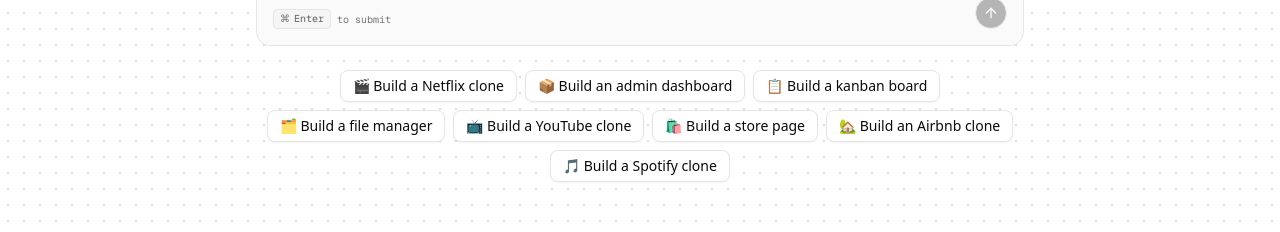
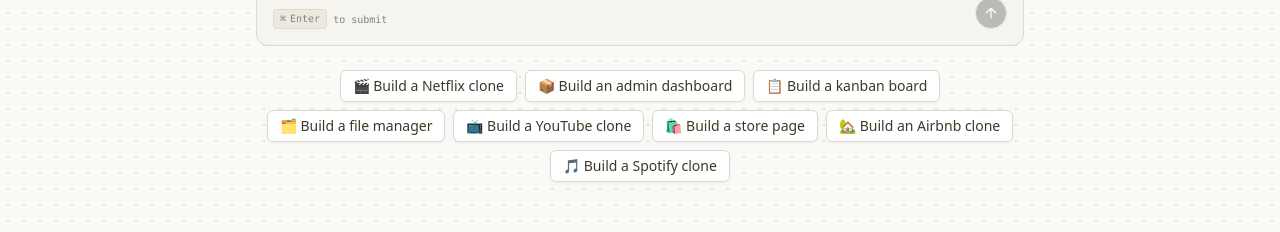
Before and after one commit to Hamza-69/vibe, a Next.js app: page / in a window 1280 px wide. Shown: the part 411-643 px from the top of the page. Built offline with nearby package versions, Linux system fonts and the light colour scheme; no server answers.

Commit message:
Enhance global styles by adding new CSS variables for theming and dark mode support. Implement animations for buttons and define keyframes for various movement effects. Refactor existing styles for improved organization and clarity.

```diff
--- a/src/app/globals.css
+++ b/src/app/globals.css
@@ -3,113 +3,151 @@
 
 @custom-variant dark (&:is(.dark *));
 
+:root {
+  --background: oklch(0.9818 0.0054 95.0986);
+  --foreground: oklch(0.3438 0.0269 95.7226);
+  --card: oklch(0.9818 0.0054 95.0986);
+  --card-foreground: oklch(0.1908 0.0020 106.5859);
+  --popover: oklch(1.0000 0 0);
+  --popover-foreground: oklch(0.2671 0.0196 98.9390);
+  --primary: oklch(0.6171 0.1375 39.0427);
+  --primary-foreground: oklch(1.0000 0 0);
+  --secondary: oklch(0.9245 0.0138 92.9892);
+  --secondary-foreground: oklch(0.4334 0.0177 98.6048);
+  --muted: oklch(0.9341 0.0153 90.2390);
+  --muted-foreground: oklch(0.6059 0.0075 97.4233);
+  --accent: oklch(0.9245 0.0138 92.9892);
+  --accent-foreground: oklch(0.2671 0.0196 98.9390);
+  --destructive: oklch(0.1908 0.0020 106.5859);
+  --destructive-foreground: oklch(1.0000 0 0);
+  --border: oklch(0.8847 0.0069 97.3627);
+  --input: oklch(0.7621 0.0156 98.3528);
+  --ring: oklch(0.5937 0.1673 253.0630);
+  --chart-1: oklch(0.5583 0.1276 42.9956);
+  --chart-2: oklch(0.6898 0.1581 290.4107);
+  --chart-3: oklch(0.8816 0.0276 93.1280);
+  --chart-4: oklch(0.8822 0.0403 298.1792);
+  --chart-5: oklch(0.5608 0.1348 42.0584);
+  --sidebar: oklch(0.9663 0.0080 98.8792);
+  --sidebar-foreground: oklch(0.3590 0.0051 106.6524);
+  --sidebar-primary: oklch(0.6171 0.1375 39.0427);
+  --sidebar-primary-foreground: oklch(0.9881 0 0);
+  --sidebar-accent: oklch(0.9245 0.0138 92.9892);
+  --sidebar-accent-foreground: oklch(0.3250 0 0);
+  --sidebar-border: oklch(0.9401 0 0);
+  --sidebar-ring: oklch(0.7731 0 0);
+  --font-sans: ui-sans-serif, system-ui, -apple-system, BlinkMacSystemFont, 'Segoe UI', Roboto, 'Helvetica Neue', Arial, 'Noto Sans', sans-serif, 'Apple Color Emoji', 'Segoe UI Emoji', 'Segoe UI Symbol', 'Noto Color Emoji';
+  --font-serif: ui-serif, Georgia, Cambria, "Times New Roman", Times, serif;
+  --font-mono: ui-monospace, SFMono-Regular, Menlo, Monaco, Consolas, "Liberation Mono", "Courier New", monospace;
+  --radius: 0.5rem;
+  --shadow-2xs: 0 1px 3px 0px hsl(0 0% 0% / 0.05);
+  --shadow-xs: 0 1px 3px 0px hsl(0 0% 0% / 0.05);
+  --shadow-sm: 0 1px 3px 0px hsl(0 0% 0% / 0.10), 0 1px 2px -1px hsl(0 0% 0% / 0.10);
+  --shadow: 0 1px 3px 0px hsl(0 0% 0% / 0.10), 0 1px 2px -1px hsl(0 0% 0% / 0.10);
+  --shadow-md: 0 1px 3px 0px hsl(0 0% 0% / 0.10), 0 2px 4px -1px hsl(0 0% 0% / 0.10);
+  --shadow-lg: 0 1px 3px 0px hsl(0 0% 0% / 0.10), 0 4px 6px -1px hsl(0 0% 0% / 0.10);
+  --shadow-xl: 0 1px 3px 0px hsl(0 0% 0% / 0.10), 0 8px 10px -1px hsl(0 0% 0% / 0.10);
+  --shadow-2xl: 0 1px 3px 0px hsl(0 0% 0% / 0.25);
+}
+
+.dark {
+  --background: oklch(0.2679 0.0036 106.6427);
+  --foreground: oklch(0.8074 0.0142 93.0137);
+  --card: oklch(0.2679 0.0036 106.6427);
+  --card-foreground: oklch(0.9818 0.0054 95.0986);
+  --popover: oklch(0.3085 0.0035 106.6039);
+  --popover-foreground: oklch(0.9211 0.0040 106.4781);
+  --primary: oklch(0.6724 0.1308 38.7559);
+  --primary-foreground: oklch(1.0000 0 0);
+  --secondary: oklch(0.9818 0.0054 95.0986);
+  --secondary-foreground: oklch(0.3085 0.0035 106.6039);
+  --muted: oklch(0.2213 0.0038 106.7070);
+  --muted-foreground: oklch(0.7713 0.0169 99.0657);
+  --accent: oklch(0.2130 0.0078 95.4245);
+  --accent-foreground: oklch(0.9663 0.0080 98.8792);
+  --destructive: oklch(0.6368 0.2078 25.3313);
+  --destructive-foreground: oklch(1.0000 0 0);
+  --border: oklch(0.3618 0.0101 106.8928);
+  --input: oklch(0.4336 0.0113 100.2195);
+  --ring: oklch(0.5937 0.1673 253.0630);
+  --chart-1: oklch(0.5583 0.1276 42.9956);
+  --chart-2: oklch(0.6898 0.1581 290.4107);
+  --chart-3: oklch(0.2130 0.0078 95.4245);
+  --chart-4: oklch(0.3074 0.0516 289.3230);
+  --chart-5: oklch(0.5608 0.1348 42.0584);
+  --sidebar: oklch(0.2357 0.0024 67.7077);
+  --sidebar-foreground: oklch(0.8074 0.0142 93.0137);
+  --sidebar-primary: oklch(0.3250 0 0);
+  --sidebar-primary-foreground: oklch(0.9881 0 0);
+  --sidebar-accent: oklch(0.1680 0.0020 106.6177);
+  --sidebar-accent-foreground: oklch(0.8074 0.0142 93.0137);
+  --sidebar-border: oklch(0.9401 0 0);
+  --sidebar-ring: oklch(0.7731 0 0);
+  --font-sans: ui-sans-serif, system-ui, -apple-system, BlinkMacSystemFont, 'Segoe UI', Roboto, 'Helvetica Neue', Arial, 'Noto Sans', sans-serif, 'Apple Color Emoji', 'Segoe UI Emoji', 'Segoe UI Symbol', 'Noto Color Emoji';
+  --font-serif: ui-serif, Georgia, Cambria, "Times New Roman", Times, serif;
+  --font-mono: ui-monospace, SFMono-Regular, Menlo, Monaco, Consolas, "Liberation Mono", "Courier New", monospace;
+  --radius: 0.5rem;
+  --shadow-2xs: 0 1px 3px 0px hsl(0 0% 0% / 0.05);
+  --shadow-xs: 0 1px 3px 0px hsl(0 0% 0% / 0.05);
+  --shadow-sm: 0 1px 3px 0px hsl(0 0% 0% / 0.10), 0 1px 2px -1px hsl(0 0% 0% / 0.10);
+  --shadow: 0 1px 3px 0px hsl(0 0% 0% / 0.10), 0 1px 2px -1px hsl(0 0% 0% / 0.10);
+  --shadow-md: 0 1px 3px 0px hsl(0 0% 0% / 0.10), 0 2px 4px -1px hsl(0 0% 0% / 0.10);
+  --shadow-lg: 0 1px 3px 0px hsl(0 0% 0% / 0.10), 0 4px 6px -1px hsl(0 0% 0% / 0.10);
+  --shadow-xl: 0 1px 3px 0px hsl(0 0% 0% / 0.10), 0 8px 10px -1px hsl(0 0% 0% / 0.10);
+  --shadow-2xl: 0 1px 3px 0px hsl(0 0% 0% / 0.25);
+}
+
 @theme inline {
   --color-background: var(--background);
   --color-foreground: var(--foreground);
-  --font-sans: var(--font-geist-sans);
-  --font-mono: var(--font-geist-mono);
+  --color-card: var(--card);
+  --color-card-foreground: var(--card-foreground);
+  --color-popover: var(--popover);
+  --color-popover-foreground: var(--popover-foreground);
+  --color-primary: var(--primary);
+  --color-primary-foreground: var(--primary-foreground);
+  --color-secondary: var(--secondary);
+  --color-secondary-foreground: var(--secondary-foreground);
+  --color-muted: var(--muted);
+  --color-muted-foreground: var(--muted-foreground);
+  --color-accent: var(--accent);
+  --color-accent-foreground: var(--accent-foreground);
+  --color-destructive: var(--destructive);
+  --color-destructive-foreground: var(--destructive-foreground);
+  --color-border: var(--border);
+  --color-input: var(--input);
+  --color-ring: var(--ring);
+  --color-chart-1: var(--chart-1);
+  --color-chart-2: var(--chart-2);
+  --color-chart-3: var(--chart-3);
+  --color-chart-4: var(--chart-4);
+  --color-chart-5: var(--chart-5);
+  --color-sidebar: var(--sidebar);
+  --color-sidebar-foreground: var(--sidebar-foreground);
+  --color-sidebar-primary: var(--sidebar-primary);
+  --color-sidebar-primary-foreground: var(--sidebar-primary-foreground);
+  --color-sidebar-accent: var(--sidebar-accent);
+  --color-sidebar-accent-foreground: var(--sidebar-accent-foreground);
+  --color-sidebar-border: var(--sidebar-border);
   --color-sidebar-ring: var(--sidebar-ring);
-  --color-sidebar-border: var(--sidebar-border);
-  --color-sidebar-accent-foreground: var(--sidebar-accent-foreground);
-  --color-sidebar-accent: var(--sidebar-accent);
-  --color-sidebar-primary-foreground: var(--sidebar-primary-foreground);
-  --color-sidebar-primary: var(--sidebar-primary);
-  --color-sidebar-foreground: var(--sidebar-foreground);
-  --color-sidebar: var(--sidebar);
-  --color-chart-5: var(--chart-5);
-  --color-chart-4: var(--chart-4);
-  --color-chart-3: var(--chart-3);
-  --color-chart-2: var(--chart-2);
-  --color-chart-1: var(--chart-1);
-  --color-ring: var(--ring);
-  --color-input: var(--input);
-  --color-border: var(--border);
-  --color-destructive: var(--destructive);
-  --color-accent-foreground: var(--accent-foreground);
-  --color-accent: var(--accent);
-  --color-muted-foreground: var(--muted-foreground);
-  --color-muted: var(--muted);
-  --color-secondary-foreground: var(--secondary-foreground);
-  --color-secondary: var(--secondary);
-  --color-primary-foreground: var(--primary-foreground);
-  --color-primary: var(--primary);
-  --color-popover-foreground: var(--popover-foreground);
-  --color-popover: var(--popover);
-  --color-card-foreground: var(--card-foreground);
-  --color-card: var(--card);
+
+  --font-sans: var(--font-sans);
+  --font-mono: var(--font-mono);
+  --font-serif: var(--font-serif);
+
   --radius-sm: calc(var(--radius) - 4px);
   --radius-md: calc(var(--radius) - 2px);
   --radius-lg: var(--radius);
   --radius-xl: calc(var(--radius) + 4px);
-}
 
-:root {
-  --radius: 0.625rem;
-  --background: oklch(1 0 0);
-  --foreground: oklch(0.145 0 0);
-  --card: oklch(1 0 0);
-  --card-foreground: oklch(0.145 0 0);
-  --popover: oklch(1 0 0);
-  --popover-foreground: oklch(0.145 0 0);
-  --primary: oklch(0.205 0 0);
-  --primary-foreground: oklch(0.985 0 0);
-  --secondary: oklch(0.97 0 0);
-  --secondary-foreground: oklch(0.205 0 0);
-  --muted: oklch(0.97 0 0);
-  --muted-foreground: oklch(0.556 0 0);
-  --accent: oklch(0.97 0 0);
-  --accent-foreground: oklch(0.205 0 0);
-  --destructive: oklch(0.577 0.245 27.325);
-  --border: oklch(0.922 0 0);
-  --input: oklch(0.922 0 0);
-  --ring: oklch(0.708 0 0);
-  --chart-1: oklch(0.646 0.222 41.116);
-  --chart-2: oklch(0.6 0.118 184.704);
-  --chart-3: oklch(0.398 0.07 227.392);
-  --chart-4: oklch(0.828 0.189 84.429);
-  --chart-5: oklch(0.769 0.188 70.08);
-  --sidebar: oklch(0.985 0 0);
-  --sidebar-foreground: oklch(0.145 0 0);
-  --sidebar-primary: oklch(0.205 0 0);
-  --sidebar-primary-foreground: oklch(0.985 0 0);
-  --sidebar-accent: oklch(0.97 0 0);
-  --sidebar-accent-foreground: oklch(0.205 0 0);
-  --sidebar-border: oklch(0.922 0 0);
-  --sidebar-ring: oklch(0.708 0 0);
-}
-
-.dark {
-  --background: oklch(0.145 0 0);
-  --foreground: oklch(0.985 0 0);
-  --card: oklch(0.205 0 0);
-  --card-foreground: oklch(0.985 0 0);
-  --popover: oklch(0.205 0 0);
-  --popover-foreground: oklch(0.985 0 0);
-  --primary: oklch(0.922 0 0);
-  --primary-foreground: oklch(0.205 0 0);
-  --secondary: oklch(0.269 0 0);
-  --secondary-foreground: oklch(0.985 0 0);
-  --muted: oklch(0.269 0 0);
-  --muted-foreground: oklch(0.708 0 0);
-  --accent: oklch(0.269 0 0);
-  --accent-foreground: oklch(0.985 0 0);
-  --destructive: oklch(0.704 0.191 22.216);
-  --border: oklch(1 0 0 / 10%);
-  --input: oklch(1 0 0 / 15%);
-  --ring: oklch(0.556 0 0);
-  --chart-1: oklch(0.488 0.243 264.376);
-  --chart-2: oklch(0.696 0.17 162.48);
-  --chart-3: oklch(0.769 0.188 70.08);
-  --chart-4: oklch(0.627 0.265 303.9);
-  --chart-5: oklch(0.645 0.246 16.439);
-  --sidebar: oklch(0.205 0 0);
-  --sidebar-foreground: oklch(0.985 0 0);
-  --sidebar-primary: oklch(0.488 0.243 264.376);
-  --sidebar-primary-foreground: oklch(0.985 0 0);
-  --sidebar-accent: oklch(0.269 0 0);
-  --sidebar-accent-foreground: oklch(0.985 0 0);
-  --sidebar-border: oklch(1 0 0 / 10%);
-  --sidebar-ring: oklch(0.556 0 0);
+  --shadow-2xs: var(--shadow-2xs);
+  --shadow-xs: var(--shadow-xs);
+  --shadow-sm: var(--shadow-sm);
+  --shadow: var(--shadow);
+  --shadow-md: var(--shadow-md);
+  --shadow-lg: var(--shadow-lg);
+  --shadow-xl: var(--shadow-xl);
+  --shadow-2xl: var(--shadow-2xl);
 }
 
 @layer base {
@@ -120,3 +158,55 @@
     @apply bg-background text-foreground;
   }
 }
+
+@layer base {
+  button:not([disabled]),
+  [role="button"]:not([disabled]) {
+    cursor: pointer;
+  }
+}
+
+/* Animations */
+@theme inline {
+  --animate-first: moveVertical 30s ease infinite;
+  --animate-second: moveInCircle 20s reverse infinite;
+  --animate-third: moveInCircle 40s linear infinite;
+  --animate-fourth: moveHorizontal 40s ease infinite;
+  --animate-fifth: moveInCircle 20s ease infinite;
+
+  @keyframes moveHorizontal {
+    0% {
+      transform: translateX(-50%) translateY(-10%);
+    }
+    50% {
+      transform: translateX(50%) translateY(10%);
+    }
+    100% {
+      transform: translateX(-50%) translateY(-10%);
+    }
+  }
+
+  @keyframes moveInCircle {
+    0% {
+      transform: rotate(0deg);
+    }
+    50% {
+      transform: rotate(180deg);
+    }
+    100% {
+      transform: rotate(360deg);
+    }
+  }
+
+  @keyframes moveVertical {
+    0% {
+      transform: translateY(-50%);
+    }
+    50% {
+      transform: translateY(50%);
+    }
+    100% {
+      transform: translateY(-50%);
+    }
+  }
+}
```
